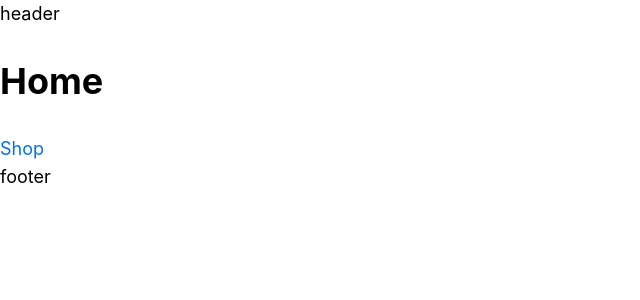
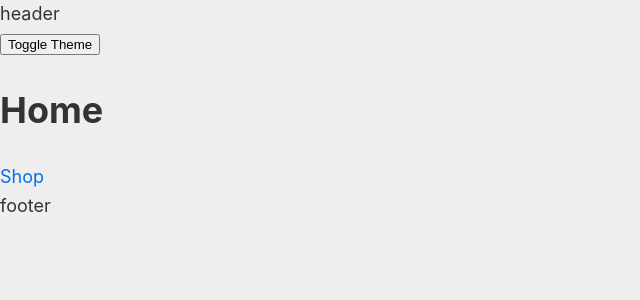
Before and after one commit to JonasWN/hi-fi-next, a Next.js app: page / in a window 1280 px wide. Shown: the top 300 px of the page, without its empty margins (0-640 px from the left). Built offline with nearby package versions, Linux system fonts and the light colour scheme.

Commit message:
add dark mode w/ styled-compenents

```diff
--- /dev/null
+++ b/components/Layout/GlobalStyle.tsx
@@ -0,0 +1,36 @@
+import { createGlobalStyle } from "styled-components";
+
+const GlobalStyle = createGlobalStyle`
+html,
+body {
+padding: 0;
+margin: 0;
+font-family: -apple-system, BlinkMacSystemFont, Segoe UI, Roboto, Oxygen,
+  Ubuntu, Cantarell, Fira Sans, Droid Sans, Helvetica Neue, sans-serif;
+line-height: 1.6;
+font-size: 18px;
+background: ${(props) => props.theme.background}
+color: ${(props) => props.theme.color}
+}
+
+* {
+box-sizing: border-box;
+}
+
+a {
+color: #0070f3;
+text-decoration: none;
+}
+
+a:hover {
+text-decoration: underline;
+}
+
+img {
+max-width: 100%;
+display: block;
+}
+
+`;
+
+export default GlobalStyle;
--- a/components/Layout/Layout.tsx
+++ b/components/Layout/Layout.tsx
@@ -1,66 +1,54 @@
-import React from "react";
+import React, { useState, useEffect } from "react";
 import Head from "next/head";
-import styled, { createGlobalStyle, ThemeProvider } from "styled-components";
-const title = "Hi-Fi Corner";
+import { ThemeProvider } from "styled-components";
+import GlobalStyle from "./GlobalStyle";
 
 interface Iprops {
   children: React.ReactNode;
   home?: boolean;
 }
 
+const title = "Hi-Fi Corner";
+const Theme = {
+  lightmode: {
+    background: "#eee;",
+    color: "#333;",
+  },
+  darkMode: {
+    background: "#333;",
+    color: "#eee;",
+  },
+};
+
 const Layout: React.FC<Iprops> = ({ children, home }) => {
-  const Global = createGlobalStyle`
-  html,
-  body {
-  padding: 0;
-  margin: 0;
-  font-family: -apple-system, BlinkMacSystemFont, Segoe UI, Roboto, Oxygen,
-    Ubuntu, Cantarell, Fira Sans, Droid Sans, Helvetica Neue, sans-serif;
-  line-height: 1.6;
-  font-size: 18px;
+  const [isDarkMode, setIsDarkMode] = useState(false);
+
+  const toggleTheme = () => {
+    setIsDarkMode(!isDarkMode);
+  };
+
+  useEffect(() => {
+    if (window.matchMedia("(prefers-color-scheme)").media !== "not all") {
+      window.matchMedia("(prefers-color-scheme: dark)").matches
+        ? setIsDarkMode(true)
+        : setIsDarkMode(false);
     }
+  }, []);
 
-* {
-  box-sizing: border-box;
-}
-
-a {
-  color: #0070f3;
-  text-decoration: none;
-}
-
-a:hover {
-  text-decoration: underline;
-}
-
-img {
-  max-width: 100%;
-  display: block;
-}
-
-  `;
-
-  const theme = {
-    background: "#320",
-  };
   return (
-    <ThemeProvider theme={theme}>
-      <React.Fragment>
+    <ThemeProvider theme={!isDarkMode ? Theme.lightmode : Theme.darkMode}>
+      <GlobalStyle />
       <Head>
         <link rel="i  con" href="/favicon.ico" />
-          <meta
-            name="description"
-            content="Learn how to build a personal website using Next.js"
-          />
+        <meta name="description" content="Hi-Fi Corner Next.js" />
         <meta name="og:title" content={title} />
         <meta name="twitter:card" content="summary_large_image" />
         <title>{title}</title>
       </Head>
-        <div>header</div>
+      <header>header</header>
+      <button onClick={() => toggleTheme()}>Toggle Theme</button>
       <main>{children}</main>
       <footer>footer</footer>
-        <Global />
-      </React.Fragment>
     </ThemeProvider>
   );
 };
--- a/components/Layout/global.css
+++ /dev/null
@@ -1,27 +0,0 @@
-html,
-body {
-  padding: 0;
-  margin: 0;
-  font-family: -apple-system, BlinkMacSystemFont, Segoe UI, Roboto, Oxygen,
-    Ubuntu, Cantarell, Fira Sans, Droid Sans, Helvetica Neue, sans-serif;
-  line-height: 1.6;
-  font-size: 18px;
-}
-
-* {
-  box-sizing: border-box;
-}
-
-a {
-  color: #0070f3;
-  text-decoration: none;
-}
-
-a:hover {
-  text-decoration: underline;
-}
-
-img {
-  max-width: 100%;
-  display: block;
-}
--- a/package.json
+++ b/package.json
@@ -16,7 +16,8 @@
   "devDependencies": {
     "@types/node": "^13.13.4",
     "@types/react": "^16.9.34",
+    "babel-plugin-styled-components": "^1.10.7",
     "typescript": "^3.8.3",
-    "babel-plugin-styled-components": "^1.10.7"
+    "typescript-plugin-styled-components": "^1.4.4"
   }
 }
```
Also changed, not shown: 1 other file (tests, documents, lock files or other folders). Lines whose indentation alone changed are shown as unchanged.
